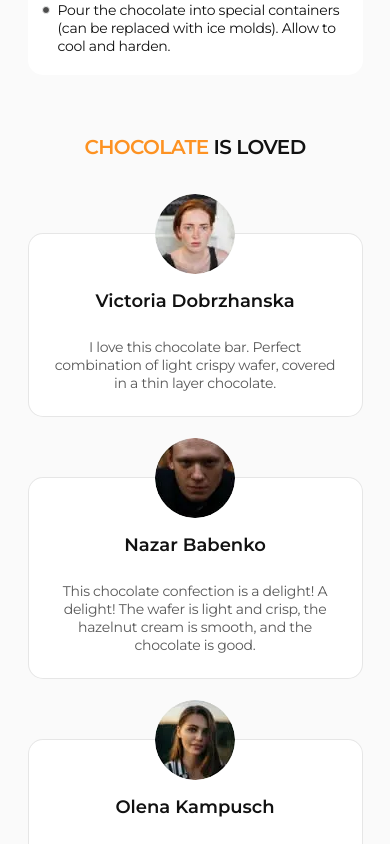
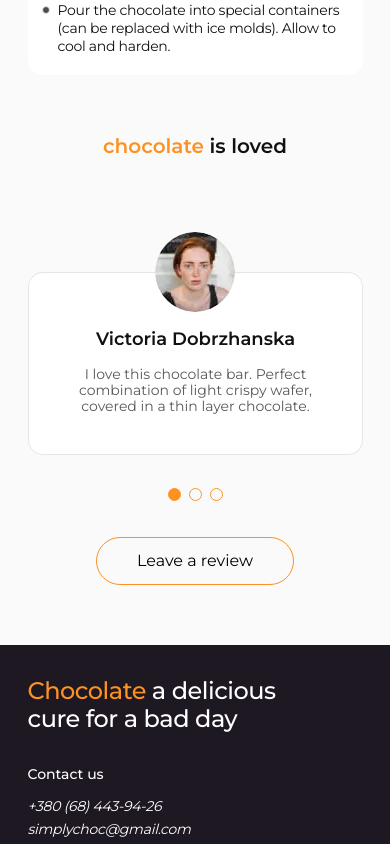
Before and after one commit to Bashmachok1982/Simply-Chocolate-react-vite-Alexander, a React (Vite) app: page / in a window 390 px wide. Shown: the part 3940-4784 px from the top of the page. Built offline with nearby package versions, Linux system fonts and the light colour scheme.

Commit message:
добавил свайпер

```diff
--- a/package.json
+++ b/package.json
@@ -14,7 +14,8 @@
     "aos": "^2.3.4",
     "modern-normalize": "^3.0.1",
     "react": "^19.2.4",
-    "react-dom": "^19.2.4"
+    "react-dom": "^19.2.4",
+    "swiper": "^12.1.3"
   },
   "devDependencies": {
     "@eslint/js": "^9.39.4",
--- a/src/components/Footer/Footer.jsx
+++ b/src/components/Footer/Footer.jsx
@@ -1,4 +1,5 @@
 import { useState } from "react";
+import emailjs from "@emailjs/browser";
 import styles from "./Footer.module.css";
 
 const NAV_LINKS = [
@@ -8,17 +9,32 @@ const NAV_LINKS = [
 ];
 
 function Footer() {
-  // Контролируемый input — значение хранится в state
-  // React следит за каждым символом который вводит пользователь
   const [email, setEmail] = useState("");
+  const [status, setStatus] = useState("idle"); // idle | sending | success | error
 
-  const handleSubmit = (e) => {
-    // Отменяем стандартное поведение формы (перезагрузку страницы)
+  const handleSubmit = async (e) => {
     e.preventDefault();
     if (!email) return;
-    console.log("Подписка:", email);
-    // Потом здесь будет реальная отправка (EmailJS или API)
-    setEmail(""); // очищаем поле после отправки
+
+    setStatus("sending");
+
+    try {
+      await emailjs.send(
+        import.meta.env.VITE_EMAILJS_SERVICE_ID,
+        import.meta.env.VITE_EMAILJS_SUBSCRIBE_TEMPLATE_ID,
+        { email },
+        import.meta.env.VITE_EMAILJS_PUBLIC_KEY,
+      );
+
+      setStatus("success");
+      setEmail("");
+
+      setTimeout(() => setStatus("idle"), 3000);
+    } catch (error) {
+      console.error("EmailJS error:", error);
+      setStatus("error");
+      setTimeout(() => setStatus("idle"), 3000);
+    }
   };
 
   return (
@@ -76,24 +92,40 @@ function Footer() {
           {/* Форма подписки */}
           {/* onSubmit на form — правильно, а не onClick на кнопке */}
           {/* Так форма сработает и при нажатии Enter */}
+          <div>
             <form className={styles.footerForm} onSubmit={handleSubmit}>
               <label aria-label="footer email">
                 <input
                   type="email"
                   placeholder="Enter your email"
                   className={styles.footerInput}
-                // value + onChange = контролируемый input
-                // React знает что в поле в каждый момент времени
                   value={email}
                   onChange={(e) => setEmail(e.target.value)}
                   name="email"
                   autoComplete="email"
+                  required
                 />
               </label>
-            <button type="submit" className={styles.footerFormBtn}>
-              Subscribe
+              <button
+                type="submit"
+                className={styles.footerFormBtn}
+                disabled={status === "sending"}
+              >
+                {status === "sending" ? "Sending..." : "Subscribe"}
               </button>
             </form>
+
+            {status === "success" && (
+              <p className={styles.statusSuccess}>
+                ✅ Thank you for subscribing!
+              </p>
+            )}
+            {status === "error" && (
+              <p className={styles.statusError}>
+                ❌ Something went wrong. Try again.
+              </p>
+            )}
+          </div>
         </div>
       </div>
     </footer>
--- a/src/components/Footer/Footer.module.css
+++ b/src/components/Footer/Footer.module.css
@@ -167,3 +167,16 @@
   background-color: #fcf1e0;
   color: #fd9222;
 }
+.statusSuccess {
+  font-size: 12px;
+  color: #27ae60;
+  margin-top: 8px;
+  padding-left: 4px;
+}
+
+.statusError {
+  font-size: 12px;
+  color: #e74c3c;
+  margin-top: 8px;
+  padding-left: 4px;
+}
--- a/src/components/Reviews/Reviews.jsx
+++ b/src/components/Reviews/Reviews.jsx
@@ -1,3 +1,7 @@
+import { Swiper, SwiperSlide } from "swiper/react";
+import { Pagination } from "swiper/modules";
+import "swiper/css";
+import "swiper/css/pagination";
 import styles from "./Reviews.module.css";
 
 const REVIEWS = [
@@ -24,38 +28,57 @@ const REVIEWS = [
   },
 ];
 
-// onOpenModal — проп который придёт из App.jsx
-// когда дойдём до модалки — подключим
 function Reviews({ onOpenModal }) {
   return (
     <section className={styles.review} id="reviews">
       <div className="container">
-        <h2 className={`${styles.reviewTitle} ${styles.sectionTitle}`}>
+        <h2 className={styles.sectionTitle}>
           <span className={styles.accent}>chocolate</span> is loved
         </h2>
 
-        <ul className={styles.reviewList}>
+        <div className={styles.swiperOuter}>
+          <Swiper
+            modules={[Pagination]}
+            spaceBetween={16}
+            slidesPerView={1}
+            pagination={{ clickable: true }}
+            breakpoints={{
+              768: {
+                slidesPerView: 2,
+                spaceBetween: 16,
+              },
+              1200: {
+                slidesPerView: 3,
+                spaceBetween: 28,
+              },
+            }}
+          >
             {REVIEWS.map((review, index) => (
-            <li
-              key={review.id}
-              className={styles.reviewItem}
+              <SwiperSlide key={review.id}>
+                <div
+                  className={styles.cardWrapper}
                   data-aos="zoom-in"
                   data-aos-delay={index * 150}
                 >
-              {/* Аватарка позиционируется абсолютно — торчит сверху карточки */}
+                  <div className={styles.avatar}>
                     <img
                       srcSet={`${review.img1x} 1x, ${review.img2x} 2x`}
                       src={review.img1x}
                       alt={review.name}
                       width="80"
                       height="80"
-                className={styles.reviewImg}
                     />
+                  </div>
+
+                  <div className={styles.reviewItem}>
                     <h3 className={styles.reviewSubtitle}>{review.name}</h3>
                     <p className={styles.reviewText}>{review.text}</p>
-            </li>
+                  </div>
+                </div>
+              </SwiperSlide>
             ))}
-        </ul>
+          </Swiper>
+        </div>
 
         <button
           className={styles.reviewBtn}
--- a/src/components/Reviews/Reviews.module.css
+++ b/src/components/Reviews/Reviews.module.css
@@ -3,118 +3,115 @@
   padding-bottom: 60px;
 }
 
-@media screen and (min-width: 768px) {
+.sectionTitle {
+  font-weight: 600;
+  font-size: 20px;
+  text-align: center;
+  margin-bottom: 74px;
+}
+
+.accent {
+  color: #fd9222;
+}
+
+.swiperOuter {
+  margin-bottom: 32px;
+}
+
+/* swiper контролируем */
+.swiperOuter :global(.swiper) {
+  padding-bottom: 50px;
+}
+.swiperOuter :global(.swiper-slide) {
+  display: flex;
+  height: auto;
+}
+
+/* ОБЁРТКА КАРТОЧКИ */
+.cardWrapper {
+  position: relative;
+  padding-top: 40px; /* место под аватар */
+  height: 100%;
+  display: flex;
+  flex-direction: column;
+}
+
+/* АВАТАР */
+.avatar {
+  position: absolute;
+  top: 0;
+  left: 50%;
+  transform: translate(-50%, 0%);
+  z-index: 2;
+}
+
+.avatar img {
+  border-radius: 50%;
+  display: block;
+}
+
+/* КАРТОЧКА */
+.reviewItem {
+  border: 1px solid rgba(17, 17, 17, 0.1);
+  border-radius: 15px;
+  background-color: #fff;
+  padding: 56px 24px 24px;
+  text-align: center;
+  height: 100%;
+  display: flex;
+  flex-direction: column;
+  justify-content: flex-start;
+}
+
+/* текст */
+.reviewSubtitle {
+  font-weight: 600;
+  font-size: 18px;
+  margin-bottom: 16px;
+}
+
+.reviewText {
+  font-size: 14px;
+  color: rgba(17, 17, 17, 0.7);
+}
+
+/* пагинация */
+.swiperOuter :global(.swiper-pagination) {
+  bottom: 0;
+}
+
+.swiperOuter :global(.swiper-pagination-bullet) {
+  width: 13px;
+  height: 13px;
+  border: 1px solid #fd9222;
+  background: transparent;
+  opacity: 1;
+}
+
+.swiperOuter :global(.swiper-pagination-bullet-active) {
+  background: #fd9222;
+}
+
+/* кнопка */
+.reviewBtn {
+  display: block;
+  margin: 0 auto;
+  padding: 14px 40px;
+  border-radius: 100px;
+  border: 1px solid #fd9222;
+  background: transparent;
+}
+
+/* адаптив */
+@media (min-width: 768px) {
   .review {
     padding-top: 50px;
     padding-bottom: 100px;
   }
 }
 
-.sectionTitle {
-  font-weight: 600;
-  font-size: 20px;
-  line-height: 1.2;
-  letter-spacing: -0.03em;
-  text-transform: uppercase;
-  text-align: center;
-  margin-bottom: 74px;
-}
-
-@media screen and (min-width: 768px) {
-  .sectionTitle {
-    font-size: 24px;
+@media (min-width: 1200px) {
+  .swiperOuter :global(.swiper-pagination) {
+    display: none;
   }
 }
-
-.accent {
-  color: #fd9222;
-}
-
-.reviewList {
-  display: flex;
-  flex-direction: column;
-  gap: 60px;
-  margin-bottom: 32px;
-}
-
-@media screen and (min-width: 768px) {
-  .reviewList {
-    flex-direction: row;
-    flex-wrap: wrap;
-    gap: 28px;
-    margin-bottom: 50px;
-  }
-}
-
-/* Карточка отзыва */
-.reviewItem {
-  border: 1px solid rgba(17, 17, 17, 0.1);
-  border-radius: 15px;
-  background-color: #fff;
-  width: 100%;
-  padding: 56px 24px 24px;
-  /* relative — чтобы аватарка с absolute позиционировалась внутри */
-  position: relative;
-}
-
-@media screen and (min-width: 768px) {
-  .reviewItem {
-    /* 2 карточки на планшете */
-    width: calc((100% - 28px) / 2);
-  }
-}
-
-@media screen and (min-width: 1200px) {
-  .reviewItem {
-    /* 3 карточки на десктопе */
-    width: calc((100% - 2 * 28px) / 3);
-  }
-}
-
-/* Аватарка торчит сверху карточки */
-.reviewImg {
-  border-radius: 50%;
-  position: absolute;
-  top: 0;
-  left: 50%;
-  /* translate(-50%, -50%) — центрируем по горизонтали и поднимаем на половину высоты */
-  transform: translate(-50%, -50%);
-}
-
-.reviewSubtitle {
-  font-weight: 600;
-  font-size: 18px;
-  line-height: 1.33;
-  text-align: center;
-  color: #111;
-  margin-bottom: 24px;
-}
-
-.reviewText {
-  font-size: 14px;
-  line-height: 1.29;
-  letter-spacing: -0.02em;
-  text-align: center;
-  color: rgba(17, 17, 17, 0.7);
-}
-
-/* Кнопка Leave a review */
-.reviewBtn {
-  font-weight: 600;
-  font-size: 18px;
-  color: #111;
-  display: block;
-  margin: 0 auto;
-  border: 1px solid #fd9222;
-  border-radius: 100px;
-  padding: 14px 40px;
-  background-color: transparent;
-  transition:
-    background-color 0.3s,
-    color 0.3s;
-}
-
-.reviewBtn:hover {
-  background-color: #fd9222;
-  color: #fff;
-}
```
Also changed, not shown: 1 other file (tests, documents, lock files or other folders). Lines whose indentation alone changed are shown as unchanged.
